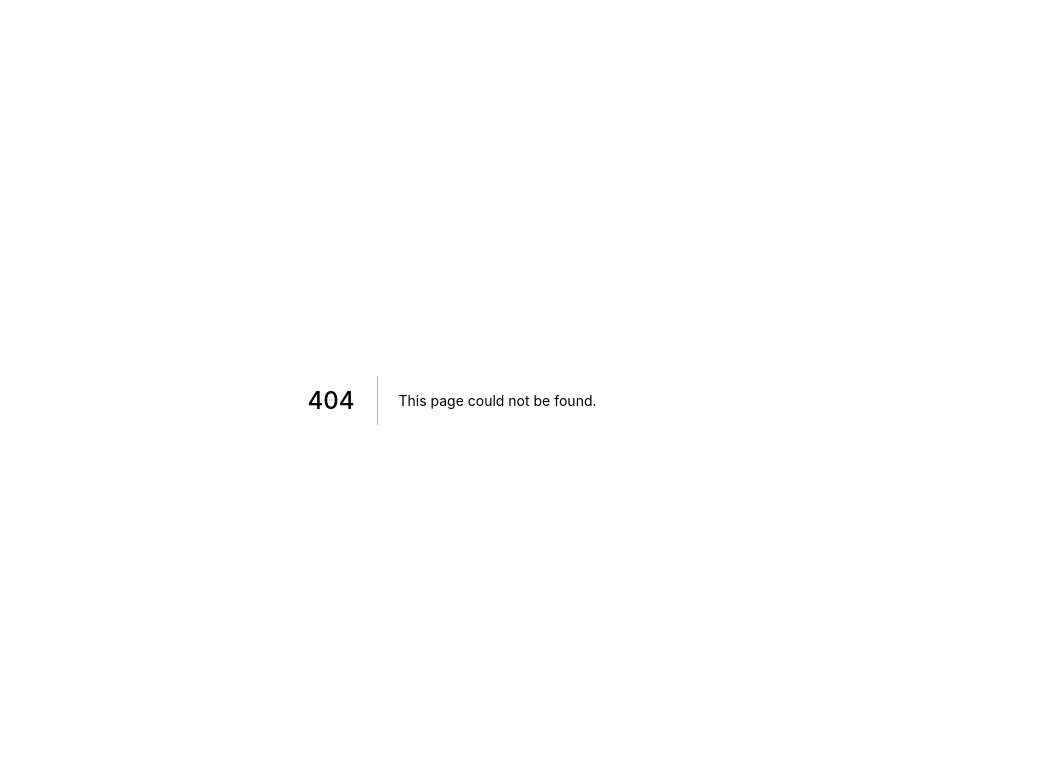
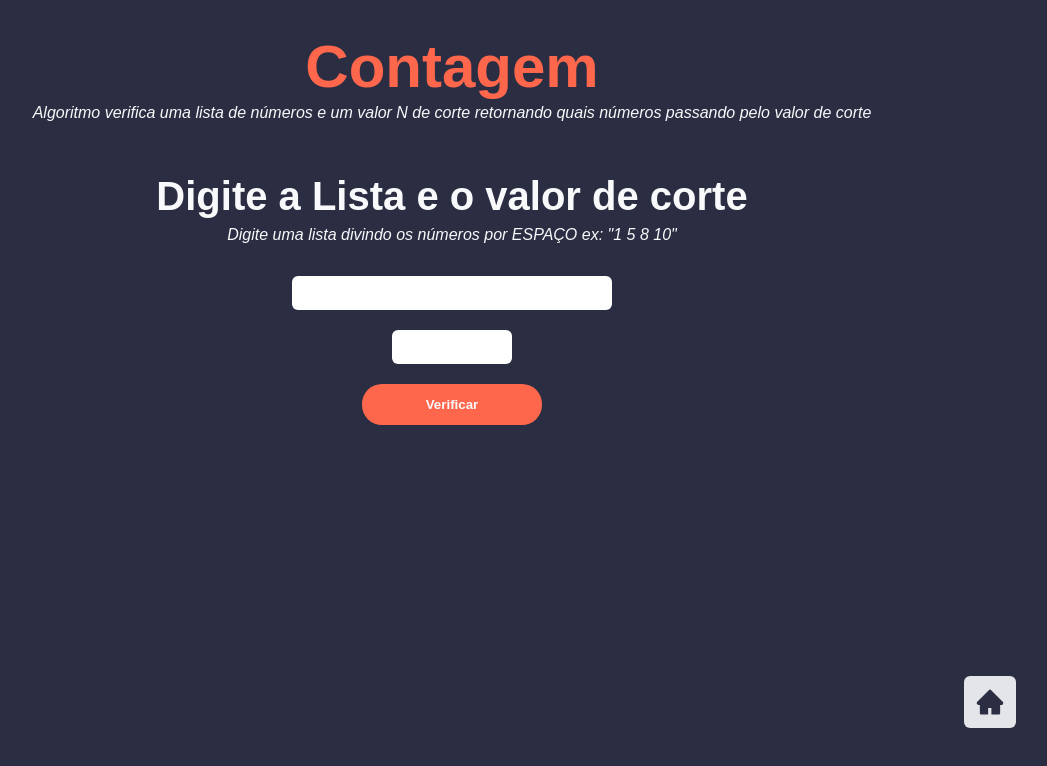
Before and after one commit to joaopedroalb/algorithms-unifor, a Next.js app: page /cont in a window 1280 px wide. Before the commit this address had no page. Shown: the top 766 px of the page, without its empty margins (188-1235 px from the left). Built offline with nearby package versions, Linux system fonts and the light colour scheme; a web font is replaced by a local one.

Commit message:
feat: create cont page

```diff
--- /dev/null
+++ b/src/pages/cont.jsx
@@ -0,0 +1,50 @@
+import { useState } from 'react'
+import Layout from '../components/Layout'
+import { Main, Header, Title, SubTitle, InputContainer, Input, Button,Result } from '../styles/StylePageV2'
+import { Input as InputNumber } from '../styles/StylePageV1'
+
+export default function Cont() {
+    const [notes,setNotes] = useState(null)
+    const [min, setMin] = useState(null)
+    const [result,setResult] = useState(null)
+
+    function getListNumber(){
+        const listNumber = notes.split(' ')
+                                .filter(x=>!isNaN(x)&&x!=='')
+                                .map(x=>{return parseFloat(x)})
+
+        return listNumber
+    }
+
+    function handleClick(){
+        console.log(min)
+        if(getListNumber().length <= 0 || min===null || isNaN(min)){
+            console.log('entrou aqui')
+            setResult(null)
+            return
+        }
+
+        const listFilter = getListNumber().filter(x=>x>=min)
+        setResult(listFilter)
+    }
+
+    return (
+        <Layout
+            title="Contagem"
+            description="Algoritmo verifica uma lista de números e um valor N de corte retornando quais números passando pelo valor de corte"
+        >
+            <Main>
+                <Header>
+                    <Title>Digite a Lista e o valor de corte</Title>
+                    <SubTitle>Digite uma lista divindo os números por ESPAÇO ex: "1 5 8 10"</SubTitle>
+                </Header>
+                <InputContainer>
+                    <Input onChange={({target})=>setNotes(target.value)}/>
+                    <InputNumber type="number" onChange={({target})=>setMin(target.valueAsNumber)}/>
+                    <Button onClick={()=>handleClick()}>Verificar</Button>
+                </InputContainer>
+                {result&&<Result>Notas que passaram: <b>{result.join(', ')}</b></Result>}
+            </Main>
+        </Layout>
+    )
+}
```
